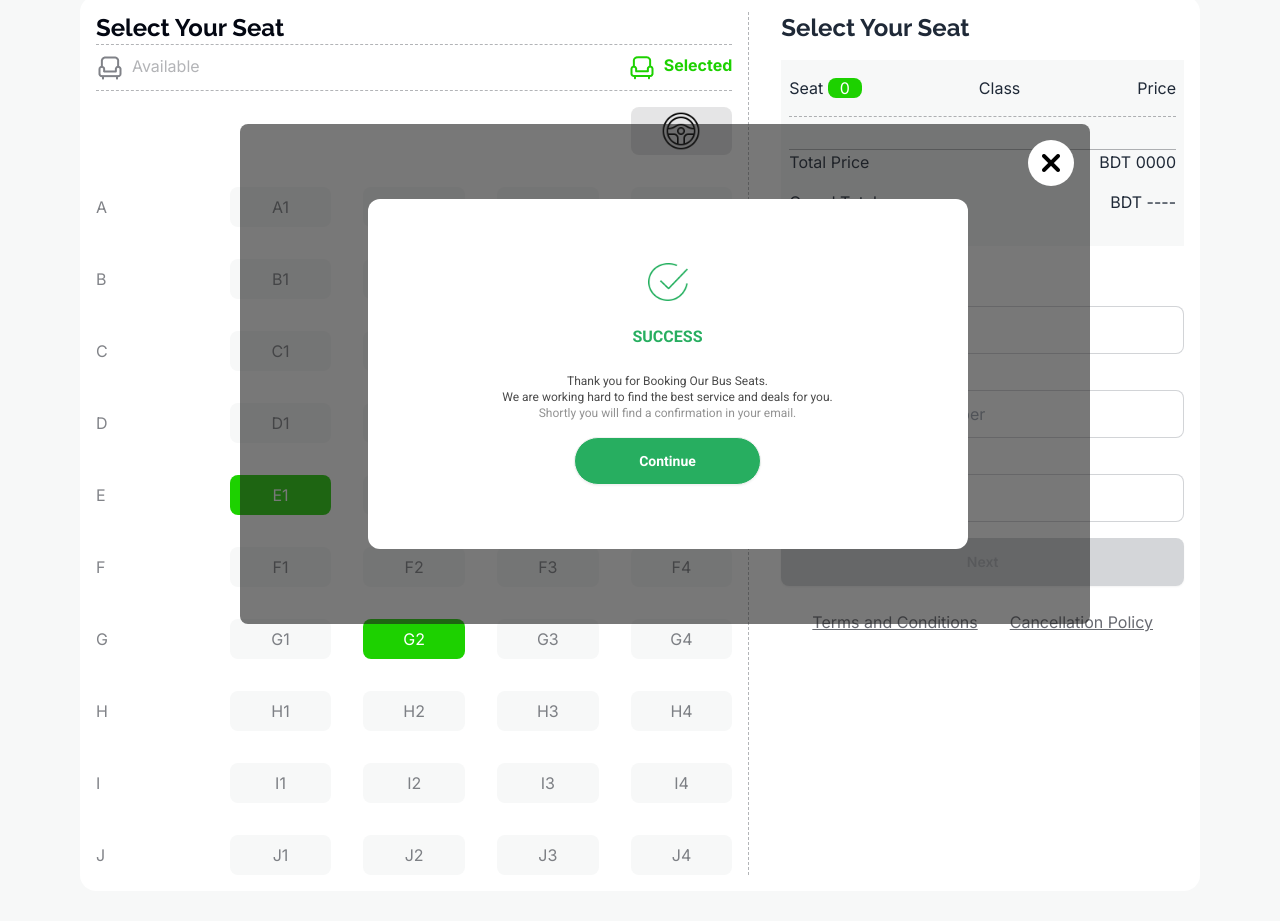
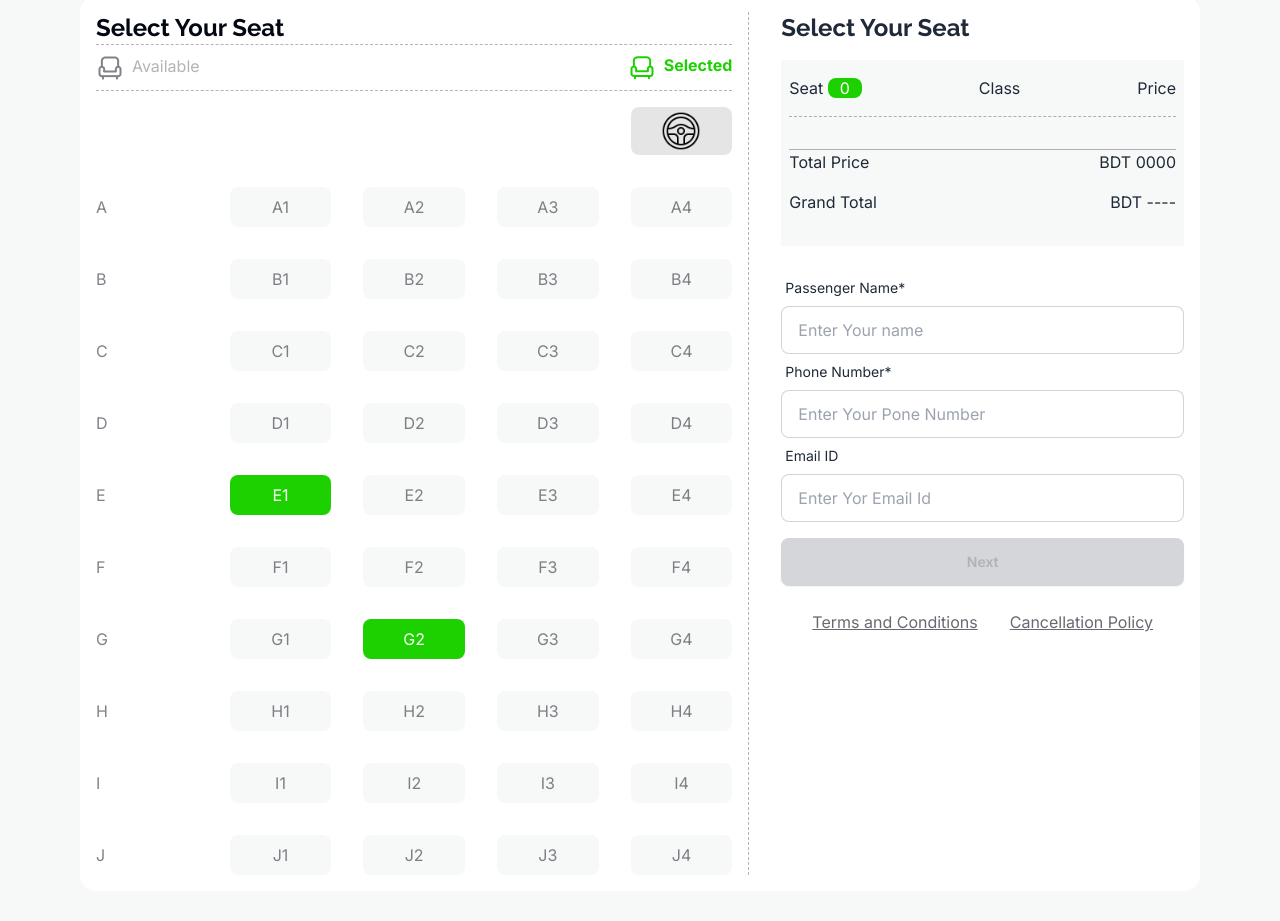
Before and after one commit to Mahbub-PoiNtoFvIEw/bus-smart-ticketing, a plain HTML site: page index.html in a window 1280 px wide. Shown: the part 1660-2581 px from the top of the page. Drawn offline with nearby package versions, Linux system fonts and the light colour scheme.

Commit message:
fixed anothher designing error

```diff
--- a/index.html
+++ b/index.html
@@ -224,7 +224,7 @@
           class="relative seat-container flex flex-col lg:flex-row bg-white lg:mx-20 rounded-2xl my-10"
         >
         <!-- successful dialog box start, initially hidden -->
-        <div id="successful-message" class="font-roboto  rounded-lg lg:w-[850px] lg:h-[500px] w-[410px] h-[230px] bg-[#1E1E1E99] z-40 absolute lg:top-32 lg:left-40 top-[950px] left-2">
+        <div id="successful-message" class="font-roboto hidden rounded-lg lg:w-[850px] lg:h-[500px] w-[410px] h-[230px] bg-[#1E1E1E99] z-40 absolute lg:top-32 lg:left-40 top-[950px] left-2">
            <img id="close-message" class="absolute bg-white lg:p-2 rounded-full lg:right-4 lg:top-4 right-1 top-1" src="images/cross-30.png" alt="">
           <div class="flex flex-col lg:gap-6 justify-center items-center lg:w-[600px] lg:h-[350px] w-[330px] h-[200px] bg-white absolute lg:top-[15%] top-[5%] lg:left-[15%] left-[9%] rounded-xl">
             <div>
```
